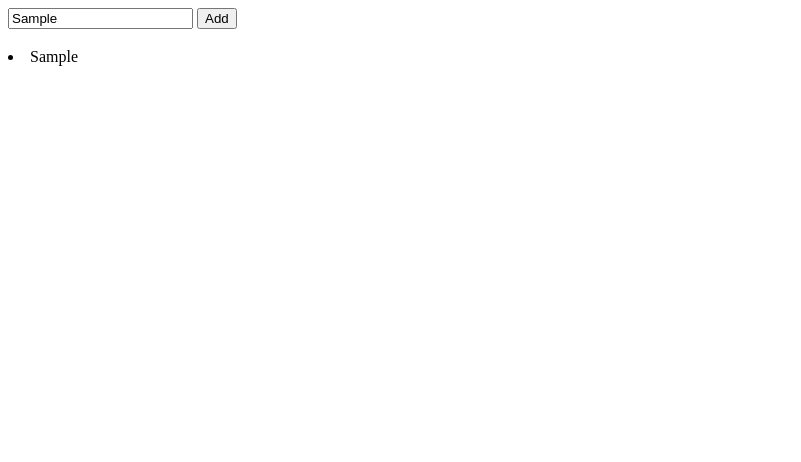
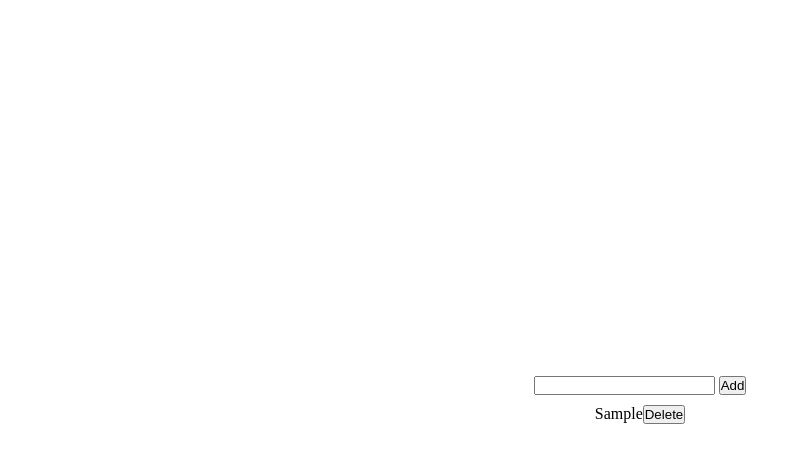
Before and after one commit to mob34/todoList, a plain HTML site: page index.html in a window 1280 px wide. Both pictures are taken after typing "Sample" into the empty fields and a click on the button "Add". Shown: the whole page, without its empty margins (0-801 px from the left). Drawn offline with Linux system fonts and the light colour scheme.

Commit message:
added some functions and styles

```diff
--- a/index.html
+++ b/index.html
@@ -7,9 +7,15 @@
     <link rel="stylesheet" href="style.css" />
   </head>
   <body>
-    <input type="text" id="todo" />
-    <button id="button" onclick="shaw()">Add</button>
-    <h3 id="list"></h3>
+    <div id="input-container">
+      <input type="text" id="todo" />
+      <button id="button" onclick="shaw()">Add</button>
+    </div>
+
+    <div id="list-container">
+      <ul id="list"></ul>
+    </div>
+
     <script src="script.js"></script>
   </body>
 </html>
--- a/script.js
+++ b/script.js
@@ -1,10 +1,29 @@
-const button = document.getElementById("button");
-const show = document.getElementById("list");
+function shaw() {
+  const input = document.getElementById("todo");
+  const li = document.createElement("li");
 
-function shaw() {
-  const input = document.getElementById("todo").value;
-  console.log(input);
-  const li = document.createElement("li");
-  li.innerText = input;
-  document.body.appendChild(li);
+  if (input.value === "") {
+    //if input = "" then alert
+    alert("Please write something");
+  } else {
+    li.innerText = input.value;
+    const btn = document.createElement("button");
+    btn.textContent = "Delete";
+    btn.setAttribute("class", "del");
+
+    //Adding btn to <li>
+    li.appendChild(btn);
+
+    //Adding <li> to <ul>
+    const list = document.getElementById("list");
+    list.appendChild(li);
+
+    //Clearing the input bar after clicking on the button 'add'
+    input.value = "";
+
+    //Delete the <li> onclick
+    btn.addEventListener("click", function () {
+      this.parentNode.remove();
+    });
+  }
 }
--- a/style.css
+++ b/style.css
@@ -0,0 +1,24 @@
+* {
+  padding: 0;
+  margin: 0;
+}
+
+body {
+  height: 100vh;
+  display: flex;
+  flex-direction: column;
+  align-items: center;
+  justify-content: center;
+}
+
+#input-container {
+  margin-bottom: 10px;
+}
+
+.lines {
+  background-color: aqua;
+}
+
+#list {
+  list-style-type: none;
+}
```
